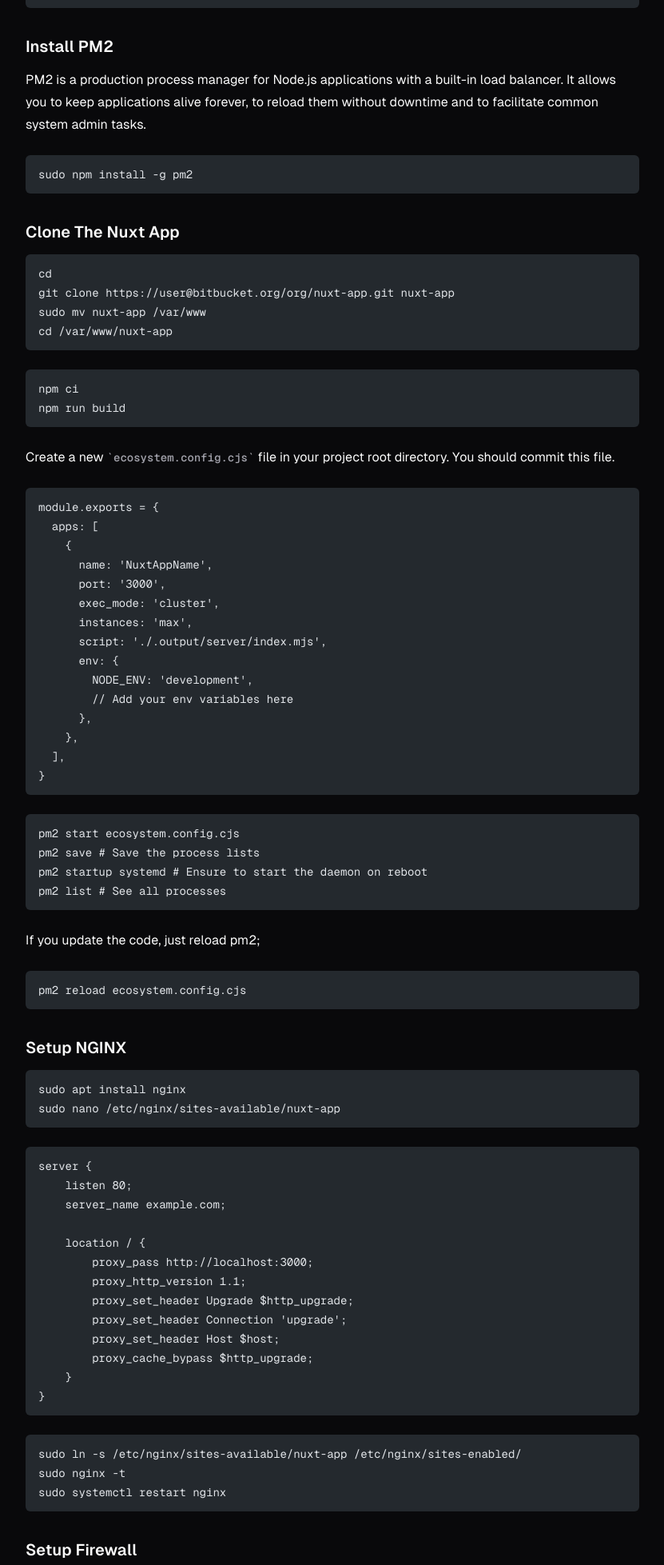
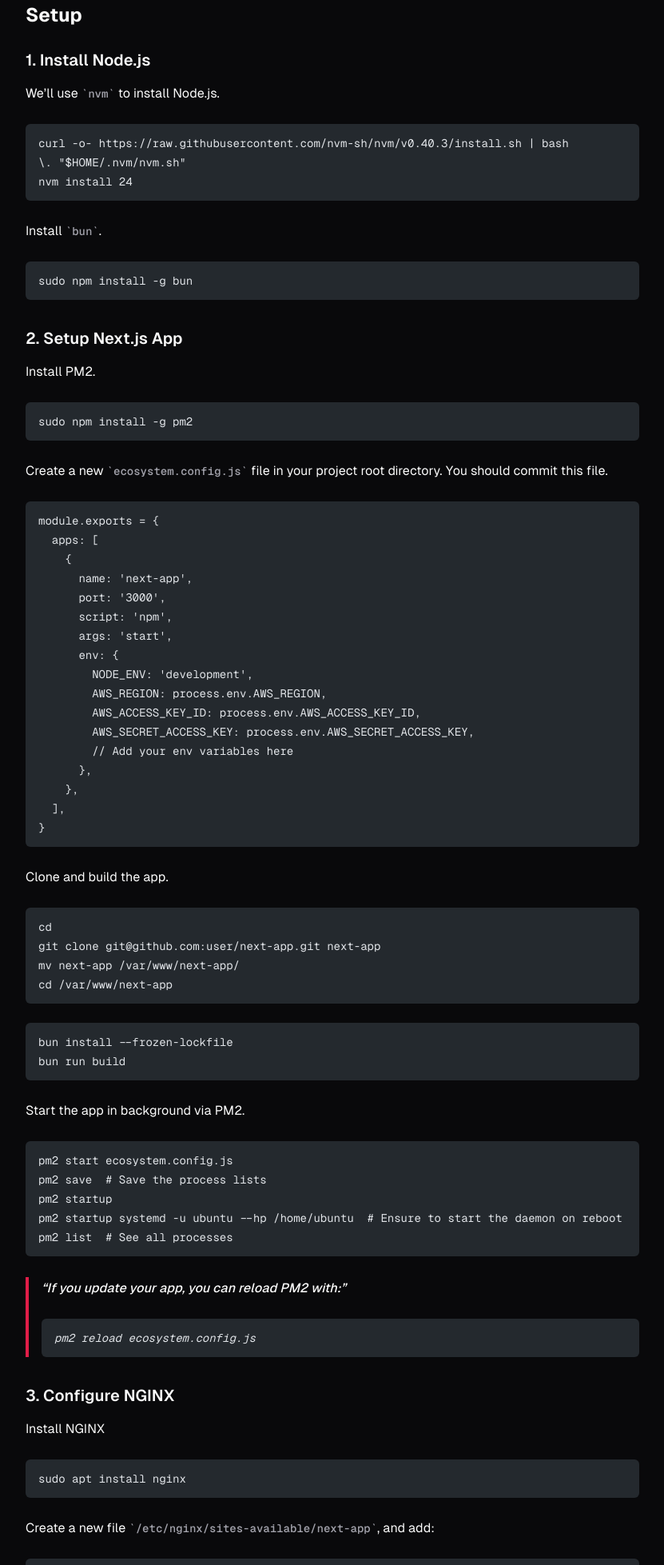
Before and after one commit to aerrata/journal, an Astro site: page /posts/deploy-nuxt-app-on-ubuntu-with-nginx in a window 1280 px wide. Shown: the part 466-2423 px from the top of the page at 80% size, without its empty margins (224-1055 px from the left). Built offline with nearby package versions, Linux system fonts and the light colour scheme; Astro itself is replaced by a stand-in of ours; code samples lack their colours.

Commit message:
feat: add content

````diff
--- a/src/content/posts/deploy-nuxt-app-on-ubuntu-with-nginx.md
+++ b/src/content/posts/deploy-nuxt-app-on-ubuntu-with-nginx.md
@@ -1,62 +1,62 @@
 ---
-title: Deploy Nuxt App on Ubuntu with Nginx and PM2
-description: Use Nginx to server your Nuxt app
+title: Deploy Next.js App on Ubuntu with Nginx and PM2
+description: Use Nginx to server your Next.js app
 image:
 tags:
   - linux
   - nginx
   - pm2
-  - nuxtjs
+  - nextjs
 createdDate: June 30 2024
 updatedDate:
 draft: false
 ---
 
-### Install Node.js
+PM2 is a production process manager for Node.js applications with a built-in load balancer. It allows you to keep applications alive forever, to reload them without downtime and to facilitate common system admin tasks.
+
+---
+
+## Setup
+
+### 1. Install Node.js
+
+We'll use `nvm` to install Node.js.
 
 ```shell
-curl -o- https://raw.githubusercontent.com/nvm-sh/nvm/v0.39.7/install.sh | bash
-export NVM_DIR="$HOME/.nvm"\n[ -s "$NVM_DIR/nvm.sh" ] && \. "$NVM_DIR/nvm.sh"
-NODE_VERSION=22
-nvm install $NODE_VERSION
-node -v
+curl -o- https://raw.githubusercontent.com/nvm-sh/nvm/v0.40.3/install.sh | bash
+\. "$HOME/.nvm/nvm.sh"
+nvm install 24
 ```
 
-### Install PM2
+Install `bun`.
 
-PM2 is a production process manager for Node.js applications with a built-in load balancer. It allows you to keep applications alive forever, to reload them without downtime and to facilitate common system admin tasks.
+```shell
+sudo npm install -g bun
+```
+
+### 2. Setup Next.js App
+
+Install PM2.
 
 ```shell
 sudo npm install -g pm2
 ```
 
-### Clone The Nuxt App
-
-```shell
-cd
-git clone https://user@bitbucket.org/org/nuxt-app.git nuxt-app
-sudo mv nuxt-app /var/www
-cd /var/www/nuxt-app
-```
-
-```shell
-npm ci
-npm run build
-```
-
-Create a new `ecosystem.config.cjs` file in your project root directory. You should commit this file.
+Create a new `ecosystem.config.js` file in your project root directory. You should commit this file.
 
 ```js
 module.exports = {
   apps: [
     {
-      name: 'NuxtAppName',
+      name: 'next-app',
       port: '3000',
-      exec_mode: 'cluster',
-      instances: 'max',
-      script: './.output/server/index.mjs',
+      script: 'npm',
+      args: 'start',
       env: {
         NODE_ENV: 'development',
+        AWS_REGION: process.env.AWS_REGION,
+        AWS_ACCESS_KEY_ID: process.env.AWS_ACCESS_KEY_ID,
+        AWS_SECRET_ACCESS_KEY: process.env.AWS_SECRET_ACCESS_KEY,
         // Add your env variables here
       },
     },
@@ -64,55 +64,84 @@
 }
 ```
 
+Clone and build the app.
+
 ```shell
-pm2 start ecosystem.config.cjs
-pm2 save # Save the process lists
-pm2 startup systemd # Ensure to start the daemon on reboot
-pm2 list # See all processes
+cd
+git clone git@github.com:user/next-app.git next-app
+mv next-app /var/www/next-app/
+cd /var/www/next-app
 ```
 
-If you update the code, just reload pm2;
+```shell
+bun install --frozen-lockfile
+bun run build
+```
+
+Start the app in background via PM2.
 
 ```shell
-pm2 reload ecosystem.config.cjs
+pm2 start ecosystem.config.js
+pm2 save  # Save the process lists
+pm2 startup
+pm2 startup systemd -u ubuntu --hp /home/ubuntu  # Ensure to start the daemon on reboot
+pm2 list  # See all processes
 ```
 
-### Setup NGINX
+> If you update your app, you can reload PM2 with:
+>
+> ```shell
+> pm2 reload ecosystem.config.js
+> ```
+
+### 3. Configure NGINX
+
+Install NGINX
 
 ```shell
 sudo apt install nginx
-sudo nano /etc/nginx/sites-available/nuxt-app
 ```
+
+Create a new file `/etc/nginx/sites-available/next-app`, and add:
 
 ```nginx
 server {
-    listen 80;
-    server_name example.com;
+  listen 80;
+  server_name _;
 
-    location / {
-        proxy_pass http://localhost:3000;
-        proxy_http_version 1.1;
-        proxy_set_header Upgrade $http_upgrade;
-        proxy_set_header Connection 'upgrade';
-        proxy_set_header Host $host;
-        proxy_cache_bypass $http_upgrade;
-    }
+  location / {
+    proxy_pass http://localhost:3000;
+    proxy_http_version 1.1;
+    proxy_set_header Upgrade \$http_upgrade;
+    proxy_set_header Connection 'upgrade';
+    proxy_set_header Host \$host;
+    proxy_cache_bypass \$http_upgrade;
+  }
 }
 ```
 
+Enable the site
+
 ```shell
-sudo ln -s /etc/nginx/sites-available/nuxt-app /etc/nginx/sites-enabled/
-sudo nginx -t
+sudo rm /etc/nginx/sites-enabled/default
+sudo ln -s /etc/nginx/sites-available/next-app /etc/nginx/sites-enabled/
+```
+
+Reload NGINX and PM2
+
+```shell
+pm2 reload 'next-app'
+sudo systemctl enable nginx
 sudo systemctl restart nginx
 ```
 
-### Setup Firewall
+### 4. Setup Firewall
 
 ```shell
 sudo ufw allow 80,443/tcp
 ```
 
-### Set Up SSL (Optional)
+### 5. Set Up SSL (Optional)
 
 To secure your site with HTTPS, you can use Let's Encrypt to obtain an SSL certificate:
 
@@ -121,11 +150,7 @@
 sudo certbot --nginx -d example.com
 ```
 
-### Verify
-
-Verify by accessing your site using domain or ip address in the web browser.
-
-### References
+## References
 
 1. [https://nodejs.org/en/download/package-manager](https://nodejs.org/en/download/package-manager)
 2. [https://pm2.keymetrics.io/](https://pm2.keymetrics.io/)
````
